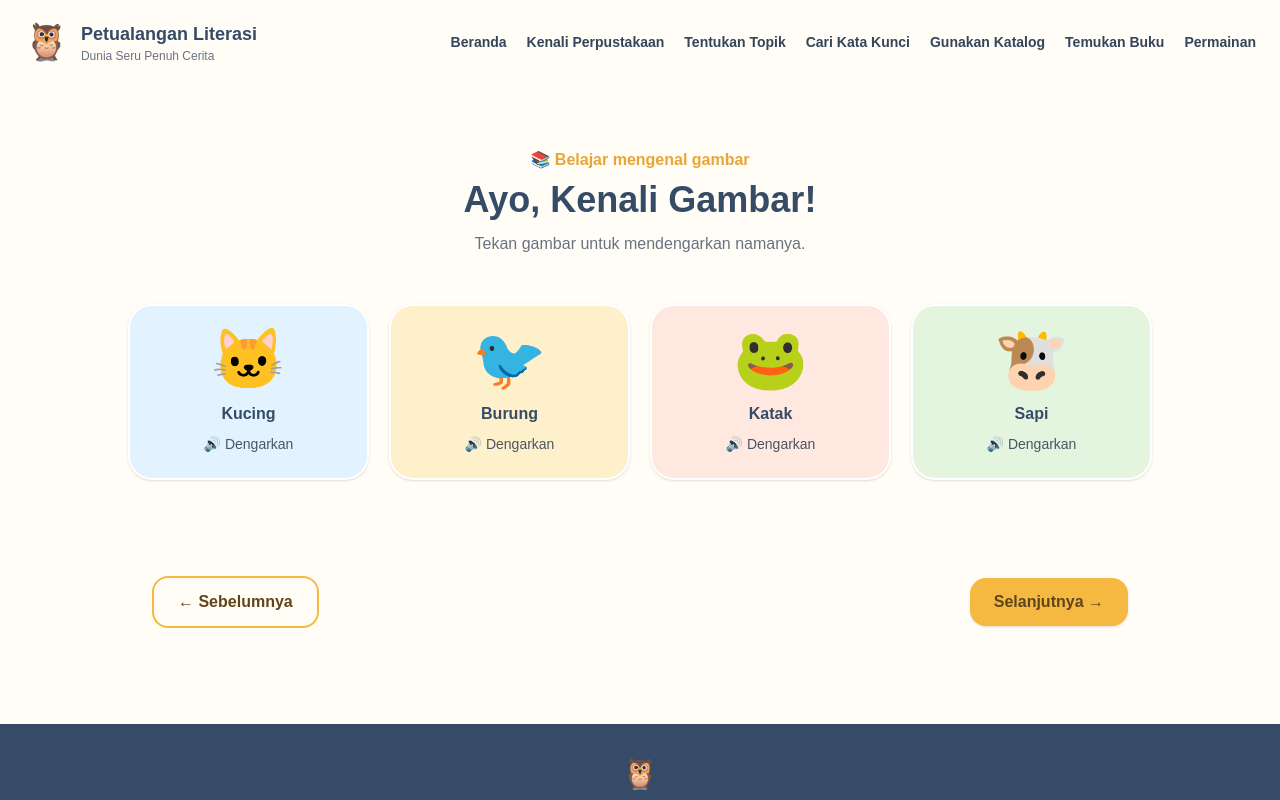
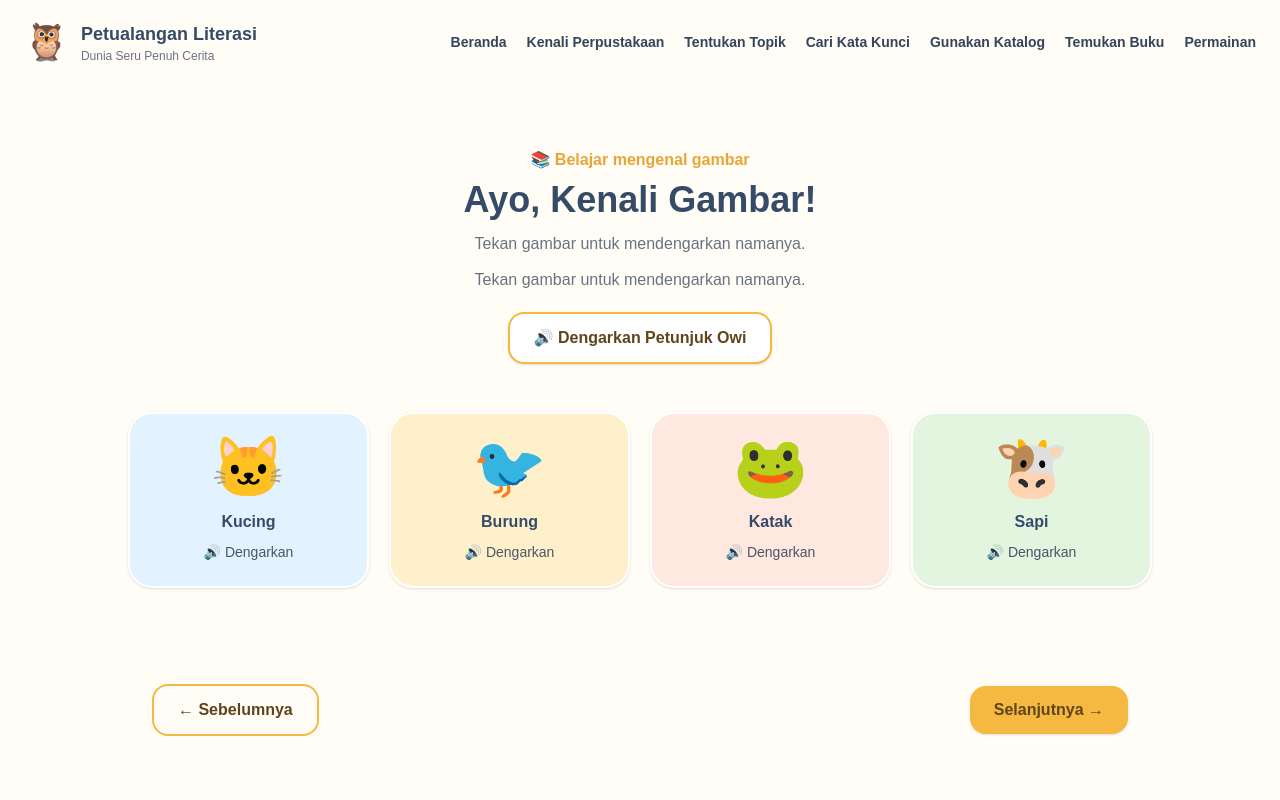
Before and after one commit to gal2121d/petualangan-literasi-anak, a Next.js app: page /dunia-kecil-owi/kenali-buku in a window 1280 px wide. Shown: the top 800 px of the page. Built offline with nearby package versions, Linux system fonts and the light colour scheme.

Commit message:
Update page.tsx

```diff
--- a/app/dunia-kecil-owi/kenali-buku/page.tsx
+++ b/app/dunia-kecil-owi/kenali-buku/page.tsx
@@ -47,6 +47,17 @@ export default function KenaliBuku() {
           <p className="mt-3 text-gray-500">
             Tekan gambar untuk mendengarkan namanya.
           </p>
+          <p className="mt-3 text-gray-500">
+            Tekan gambar untuk mendengarkan namanya.
+          </p>
+
+          <button
+            type="button"
+            onClick={() => playAudio("petunjuk-gambar.wav")}
+            className="mt-5 rounded-2xl border-2 border-[#F5B942] bg-white px-6 py-3 font-extrabold text-[#60451C] shadow-sm transition hover:-translate-y-1"
+          >
+            🔊 Dengarkan Petunjuk Owi
+          </button>
         </div>
 
         {/* Kartu gambar */}
```
